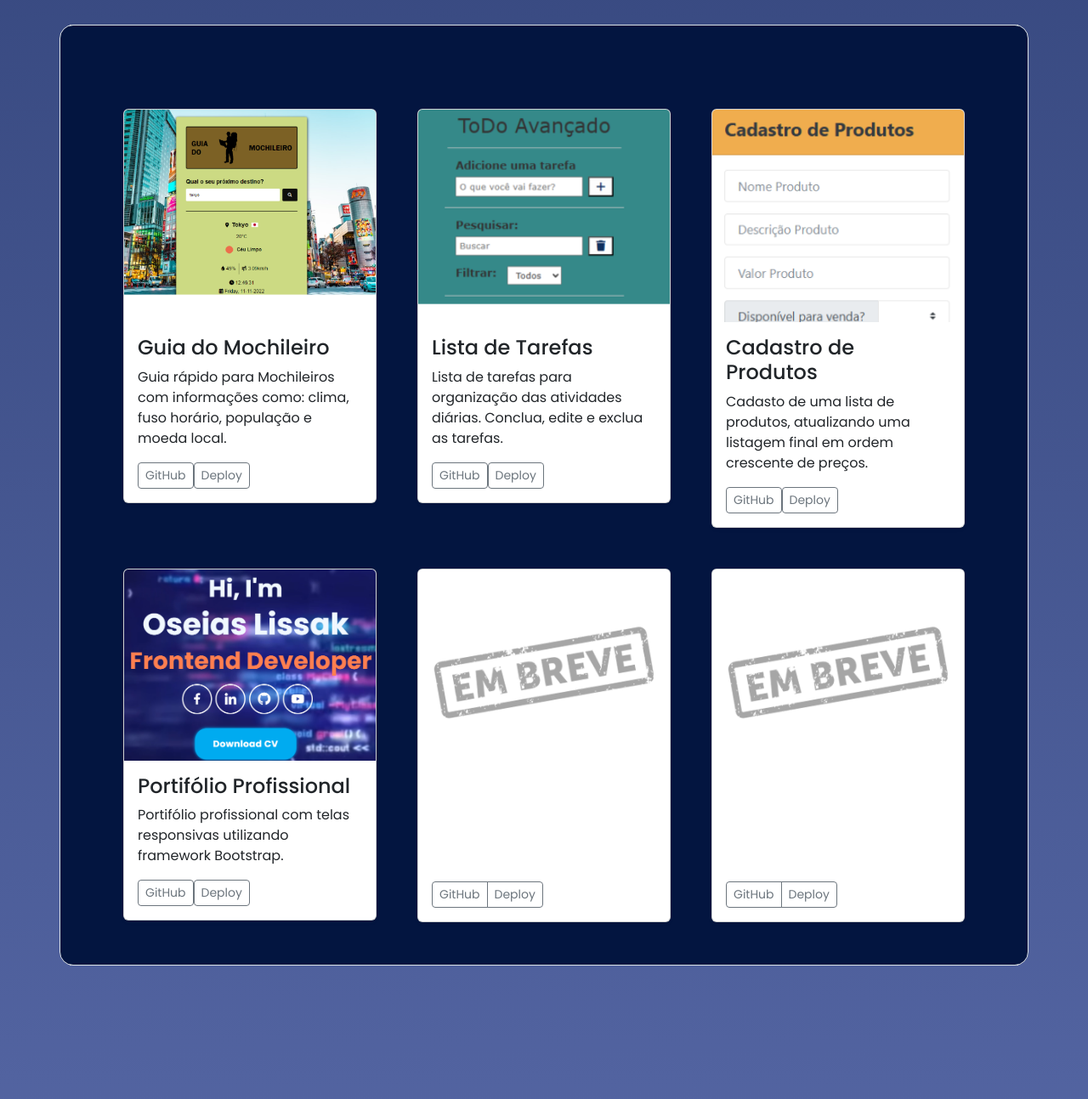
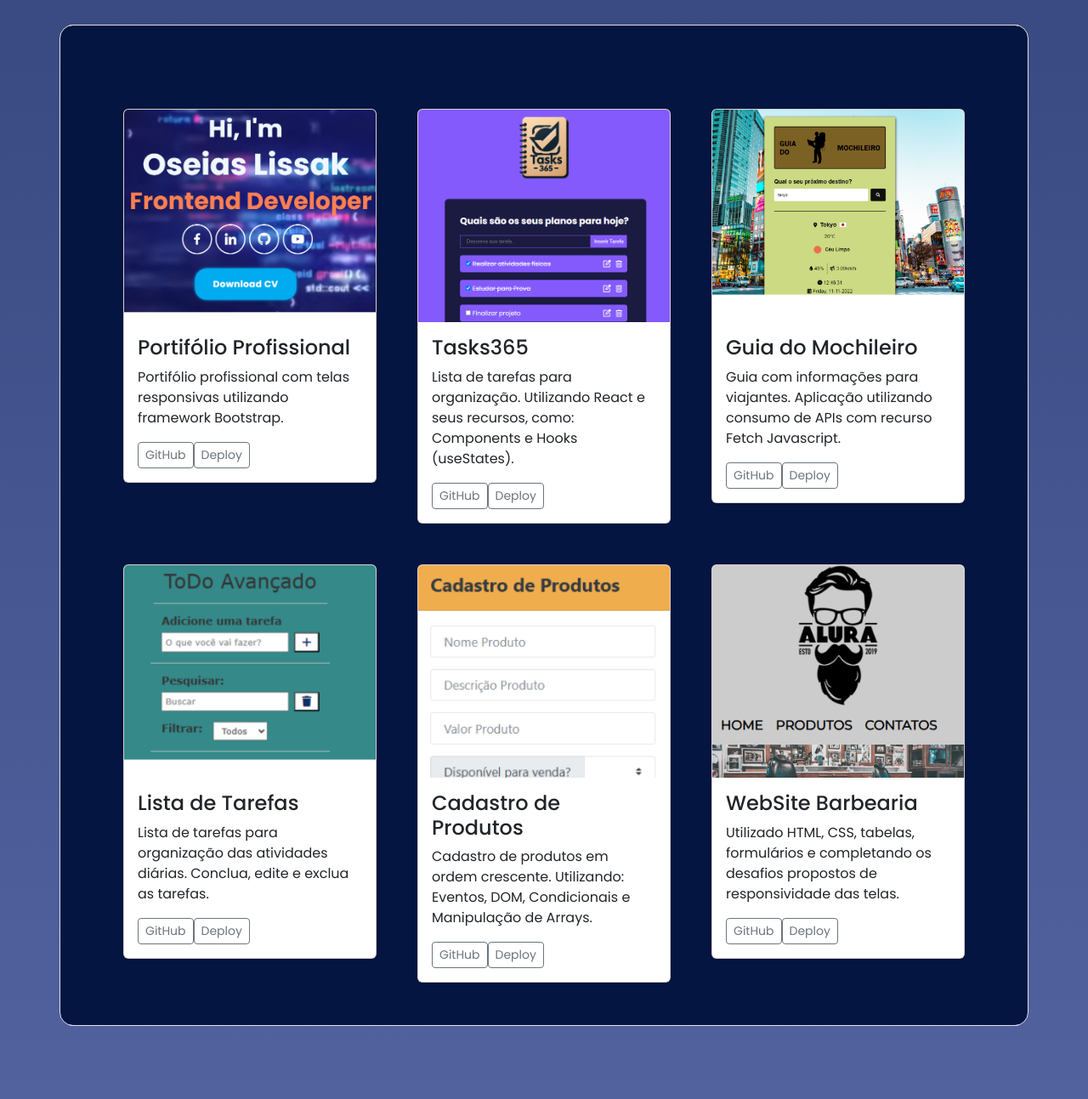
Before and after one commit to OseiasLissak/PortfolioOseias, a plain HTML site: page index.html in a window 1280 px wide. Shown: the part 2865-4158 px from the top of the page at 85% size. Drawn offline with nearby package versions, Linux system fonts and the light colour scheme; a web font is replaced by a local one.

Commit message:
adicionado novos projeto

```diff
--- a/index.html
+++ b/index.html
@@ -232,12 +232,50 @@
                     <!-- Card1 -->
                     <div class="container-cards  col">
                       <div id="cards" class="card shadow-sm">
-                        <svg class="bd-placeholder-img card-img-top" width="100%" height="250" xmlns="http://www.w3.org/2000/svg" role="img" aria-label="Placeholder: Thumbnail" preserveAspectRatio="xMidYMid slice" focusable="false">
+                        <svg class="bd-placeholder-img card-img-top" width="100%" height="250px" xmlns="http://www.w3.org/2000/svg" role="img" aria-label="Placeholder: Thumbnail" preserveAspectRatio="xMidYMid slice" focusable="false">
+                            <image class="img-fluid" height="100%" width="100%" href="./images/portfolio-capa.PNG"/>
+                        </svg>
+                        <div class="card-body">
+                        <h4>Portifólio Profissional</h4>
+                          <p class="card-text">Portifólio profissional com telas responsivas utilizando framework Bootstrap.</p>
+                          <div class="d-flex justify-content-between align-items-center">
+                            <div class="btn-group">
+                              <a href="https://github.com/OseiasLissak/PortfolioOseias" target="_blank"><button type="button" class="btn btn-sm btn-outline-secondary">GitHub</button></a>
+                              <a href="https://portfolio-oseias-lissak.netlify.app/" target="_blank"><button type="button" class="btn btn-sm btn-outline-secondary">Deploy</button></a>
+                            </div>
+                          </div>
+                       </div>
+                      </div>
+                    </div>
+
+                    <!-- Card2 -->
+                    <div class="container-cards  col">
+                      <div id="cards" class="card shadow-sm">
+                        <svg class="bd-placeholder-img card-img-top" width="100%" height="250px" xmlns="http://www.w3.org/2000/svg" role="img" aria-label="Placeholder: Thumbnail" preserveAspectRatio="xMidYMid slice" focusable="false">
+                            <image class="img-fluid" height="100%" width="100%" href="./images/Tasks365.PNG"/>
+                        </svg>
+                        <div class="card-body">
+                        <h4>Tasks365</h4>
+                          <p class="card-text">Lista de tarefas para organização. Utilizando React e seus recursos, como: Components e Hooks (useStates).</p>
+                          <div class="d-flex justify-content-between align-items-center">
+                            <div class="btn-group">
+                              <a href="https://github.com/OseiasLissak/Tasks365" target="_blank"><button type="button" class="btn btn-sm btn-outline-secondary">GitHub</button></a>
+                              <a href="https://tasks365.netlify.app/" target="_blank"><button type="button" class="btn btn-sm btn-outline-secondary">Deploy</button></a>
+                            </div>
+                          </div>
+                       </div>
+                      </div>
+                    </div>
+
+                    <!-- Card3 -->
+                    <div class="container-cards  col">
+                      <div id="cards" class="card shadow-sm">
+                        <svg class="bd-placeholder-img card-img-top" width="100%" height="250px" xmlns="http://www.w3.org/2000/svg" role="img" aria-label="Placeholder: Thumbnail" preserveAspectRatio="xMidYMid slice" focusable="false">
                           <image class="img-fluid" height="100%" width="100%" href="./images/capamochileiro.PNG"/>
                         </svg>
                         <div class="card-body">
                         <h4>Guia do Mochileiro</h4>
-                          <p class="card-text">Guia rápido para Mochileiros com informações como: clima, fuso horário, população e moeda local.</p>
+                          <p class="card-text">Guia com informações para viajantes. Aplicação utilizando consumo de APIs com recurso Fetch Javascript.</p>
                           <div class="d-flex justify-content-between align-items-center">
                             <div class="btn-group">
                               <a href="https://github.com/OseiasLissak/GuiaDoMochileiro" target="_blank"><button type="button" class="btn btn-sm btn-outline-secondary">GitHub</button></a>
@@ -247,10 +285,11 @@
                        </div>
                       </div>
                     </div>
-                    <!-- Card2 -->
+
+                    <!-- Card4 -->
                     <div class="container-cards  col">
                       <div id="cards" class="card shadow-sm">
-                        <svg class="bd-placeholder-img card-img-top" width="100%" height="250" xmlns="http://www.w3.org/2000/svg" role="img" aria-label="Placeholder: Thumbnail" preserveAspectRatio="xMidYMid slice" focusable="false">
+                        <svg class="bd-placeholder-img card-img-top" width="100%" height="250px" xmlns="http://www.w3.org/2000/svg" role="img" aria-label="Placeholder: Thumbnail" preserveAspectRatio="xMidYMid slice" focusable="false">
                           <image class="img-fluid" height="100%" width="100%" href="./images/todo (1) (1).png"/>
                         </svg>
                         <div class="card-body">
@@ -265,15 +304,16 @@
                        </div>
                       </div>
                     </div>
-                    <!-- Card3 -->
+
+                    <!-- Card5 -->
                     <div class="container-cards  col">
                       <div id="cards" class="card shadow-sm">
-                        <svg class="bd-placeholder-img card-img-top" width="100%" height="250" xmlns="http://www.w3.org/2000/svg" role="img" aria-label="Placeholder: Thumbnail" preserveAspectRatio="xMidYMid slice" focusable="false">
+                        <svg class="bd-placeholder-img card-img-top" width="100%" height="250px" xmlns="http://www.w3.org/2000/svg" role="img" aria-label="Placeholder: Thumbnail" preserveAspectRatio="xMidYMid slice" focusable="false">
                           <image class="img-fluid" height="100%" width="100%" href="./images/Capturar.PNG"/>
                         </svg>
                         <div class="card-body">
                         <h4>Cadastro de Produtos</h4>
-                          <p class="card-text">Cadasto de uma lista de produtos, atualizando uma listagem final em ordem crescente de preços.</p>
+                          <p class="card-text">Cadastro de produtos em ordem crescente. Utilizando: Eventos, DOM, Condicionais e Manipulação de Arrays.</p>
                           <div class="d-flex justify-content-between align-items-center">
                             <div class="btn-group">
                               <a href="https://github.com/OseiasLissak/Cadastro_Produtos" target="_blank"><button type="button" class="btn btn-sm btn-outline-secondary">GitHub</button></a>
@@ -283,55 +323,20 @@
                        </div>
                       </div>
                     </div>
-                    <!-- Card4 -->
-                    <div class="container-cards col">
+
+                    <!-- Card6 -->
+                    <div class="container-cards  col">
                       <div id="cards" class="card shadow-sm">
-                          <svg class="bd-placeholder-img card-img-top" width="100%" height="225" xmlns="http://www.w3.org/2000/svg" role="img" aria-label="Placeholder: Thumbnail" preserveAspectRatio="xMidYMid slice" focusable="false">
-                              <image class="img-fluid" height="100%" width="100%" href="./images/portfolio-capa.PNG"/>
+                        <svg class="bd-placeholder-img card-img-top" width="100%" height="250px" xmlns="http://www.w3.org/2000/svg" role="img" aria-label="Placeholder: Thumbnail" preserveAspectRatio="xMidYMid slice" focusable="false">
+                          <image class="img-fluid" height="100%" width="100%" href="./images/barbearia.PNG"/>
                         </svg>
                         <div class="card-body">
-                          <h4>Portifólio Profissional</h4>
-                            <p class="card-text">Portifólio profissional com telas responsivas utilizando framework Bootstrap.</p>
+                        <h4>WebSite Barbearia</h4>
+                          <p class="card-text">Utilizado HTML, CSS, tabelas, formulários e completando os desafios propostos de responsividade das telas.</p>
                           <div class="d-flex justify-content-between align-items-center">
                             <div class="btn-group">
-                                <a href="https://github.com/OseiasLissak/PortfolioOseias" target="_blank"><button type="button" class="btn btn-sm btn-outline-secondary">GitHub</button></a>
-                                <a href="https://portfolio-oseias-lissak.netlify.app/" target="_blank"><button type="button" class="btn btn-sm btn-outline-secondary">Deploy</button></a>
-                                </div>
-                            </div>
-                          </div>
-                        </div>
-                    </div>
-                    <!-- Card5 -->
-                    <div class="container-cards col">
-                      <div id="cards" class="card shadow-sm">
-                        <svg class="bd-placeholder-img card-img-top" width="100%" height="335" xmlns="http://www.w3.org/2000/svg" role="img" aria-label="Placeholder: Thumbnail" preserveAspectRatio="xMidYMid slice" focusable="false">
-                            <image class="img-fluid" height="100%" width="100%" href="./images/embreve.png"/>
-                        </svg>
-                        <div class="card-body">
-                        <h4></h4>
-                          <p class="card-text"></p>
-                          <div class="d-flex justify-content-between align-items-center">
-                            <div class="btn-group">
-                              <button type="button" class="btn btn-sm btn-outline-secondary">GitHub</button>
-                              <button type="button" class="btn btn-sm btn-outline-secondary">Deploy</button>
-                            </div>
-                          </div>
-                        </div>
-                      </div>
-                  </div>
-                    <!-- Card6 -->
-                    <div class="container-cards col">
-                      <div id="cards" class="card shadow-sm">
-                        <svg class="bd-placeholder-img card-img-top" width="100%" height="335" xmlns="http://www.w3.org/2000/svg" role="img" aria-label="Placeholder: Thumbnail" preserveAspectRatio="xMidYMid slice" focusable="false">
-                            <image class="img-fluid" height="100%" width="100%" href="./images/embreve.png"/>
-                        </svg>
-                        <div class="card-body">
-                        <h4></h4>
-                          <p class="card-text"></p>
-                          <div class="d-flex justify-content-between align-items-center">
-                            <div class="btn-group">
-                              <button type="button" class="btn btn-sm btn-outline-secondary">GitHub</button>
-                              <button type="button" class="btn btn-sm btn-outline-secondary">Deploy</button>
+                              <a href="https://github.com/OseiasLissak/ProjetoBarbeariaAlura" target="_blank"><button type="button" class="btn btn-sm btn-outline-secondary">GitHub</button></a>
+                              <a href="https://barbearia-alura-versao-responsiva.netlify.app/" target="_blank"><button type="button" class="btn btn-sm btn-outline-secondary">Deploy</button></a>
                             </div>
                           </div>
                        </div>
```
Also changed, not shown: images/Tasks365.PNG (added), images/barbearia.PNG (added). Lines whose indentation alone changed are shown as unchanged.
